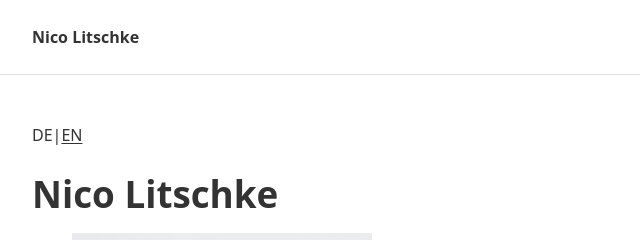
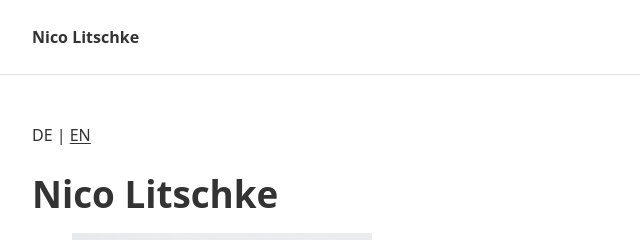
Before and after one commit to LitsN/nicolitschke.github.io, a plain HTML site: page index.html in a window 1280 px wide. Shown: the top 240 px of the page, 158-798 px from the left. Drawn offline with Linux system fonts and the light colour scheme.

Commit message:
language settings

```diff
--- a/index.html
+++ b/index.html
@@ -25,7 +25,7 @@
 
 <main class="container">
   <article class="page">
-    <p>DE|<a href="en/index.html" lang="en">EN</a></p>
+    <p>DE&nbsp;|&nbsp;<a href="en/index.html" lang="en">EN</a></p>
     <h1>Nico Litschke</h1>
 
     <figure>
```
